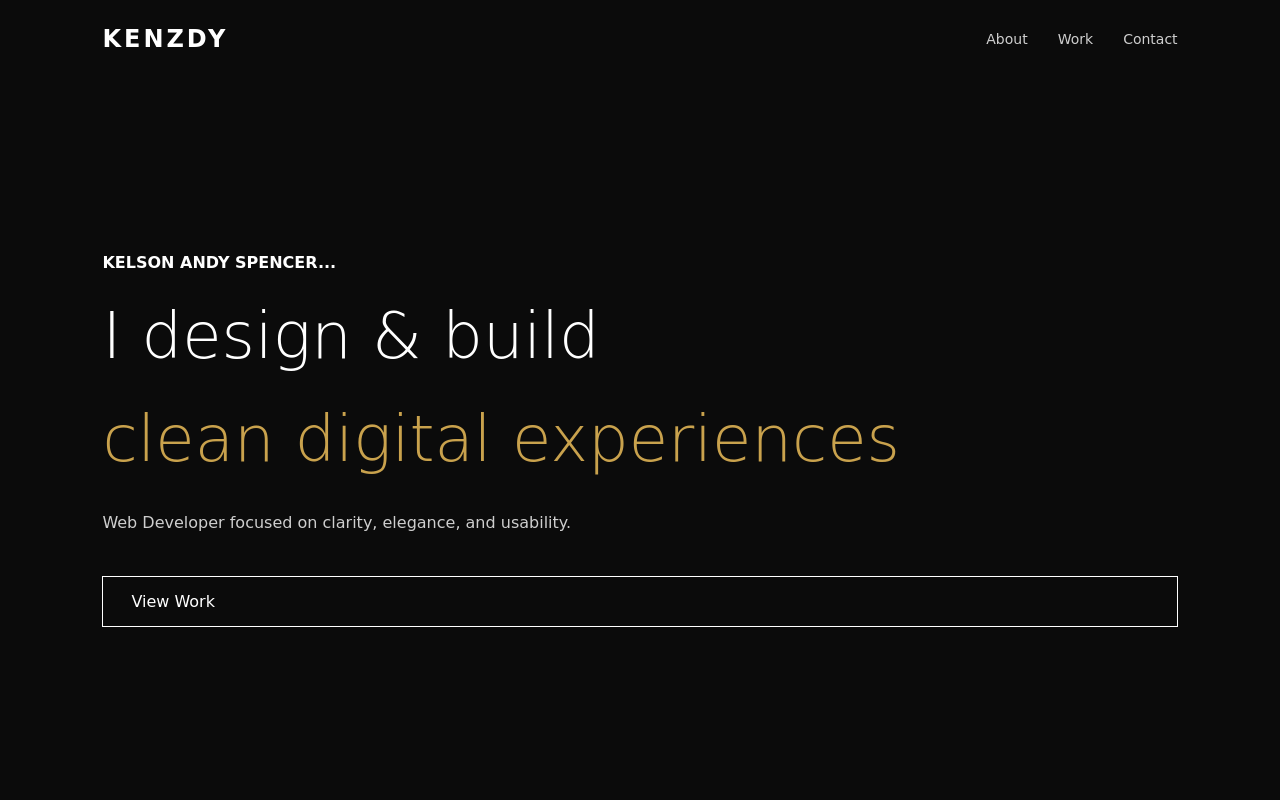
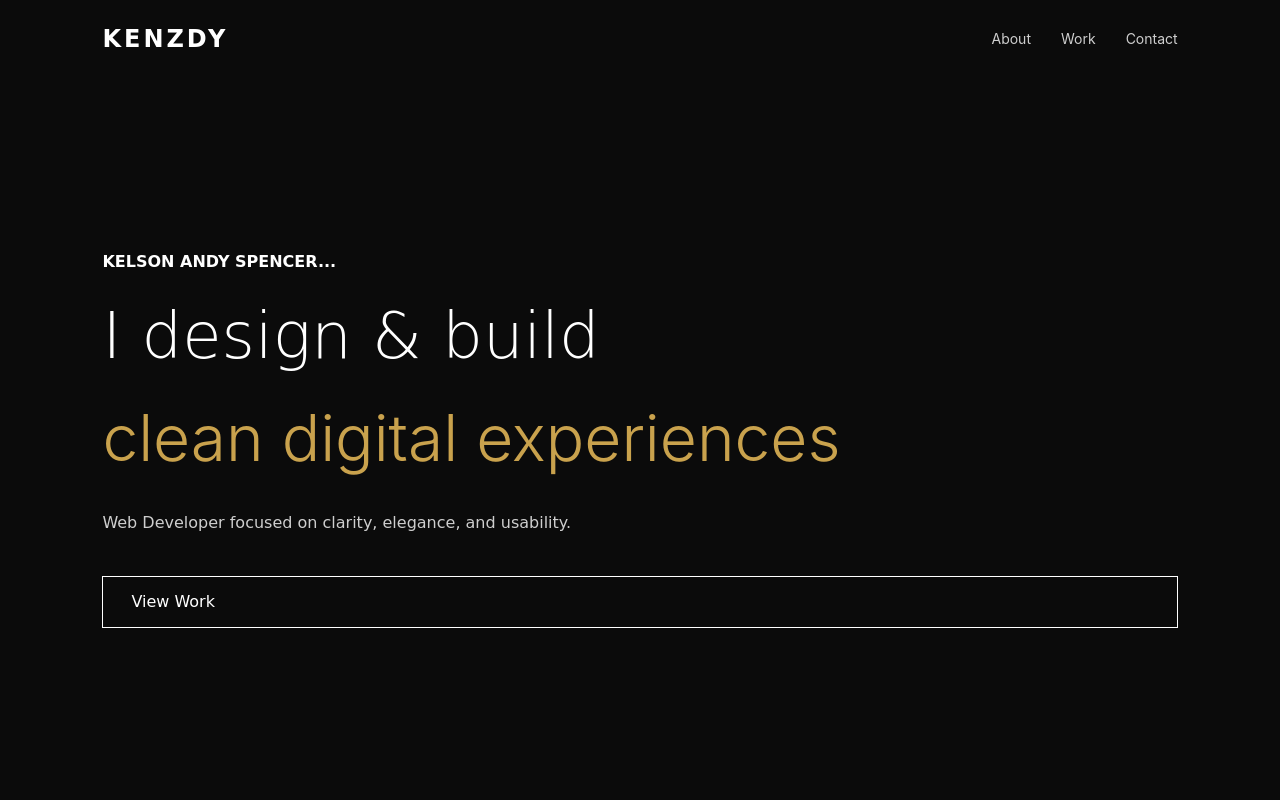
Before and after one commit to Kellykenz/KENZDY.LABS, a plain HTML site: page index.html in a window 1280 px wide. Shown: the top 800 px of the page. Drawn offline with Linux system fonts and the light colour scheme.

Commit message:
Update style.css

```diff
--- a/style.css
+++ b/style.css
@@ -10,7 +10,7 @@
   margin: 0;
   padding: 0;
   box-sizing: border-box;
-  font-family: "Segoe Script", "Apple Chancery", "Comic Sans MS",;
+  font-family: -apple-system, BlinkMacSystemFont, "Segoe UI", Roboto, "Helvetica Neue", Arial, sans-serif;
 }
 
 body {
```
